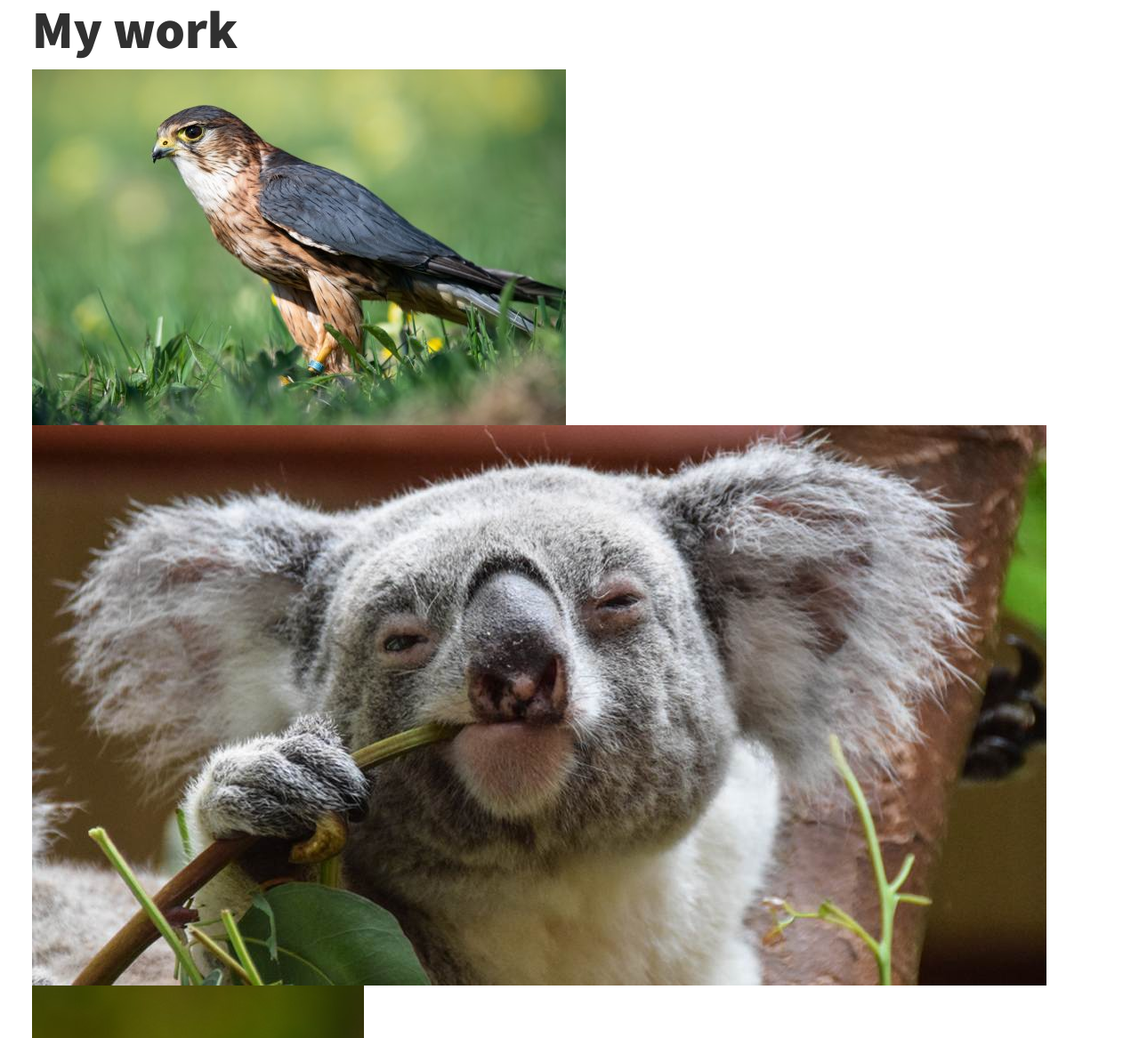
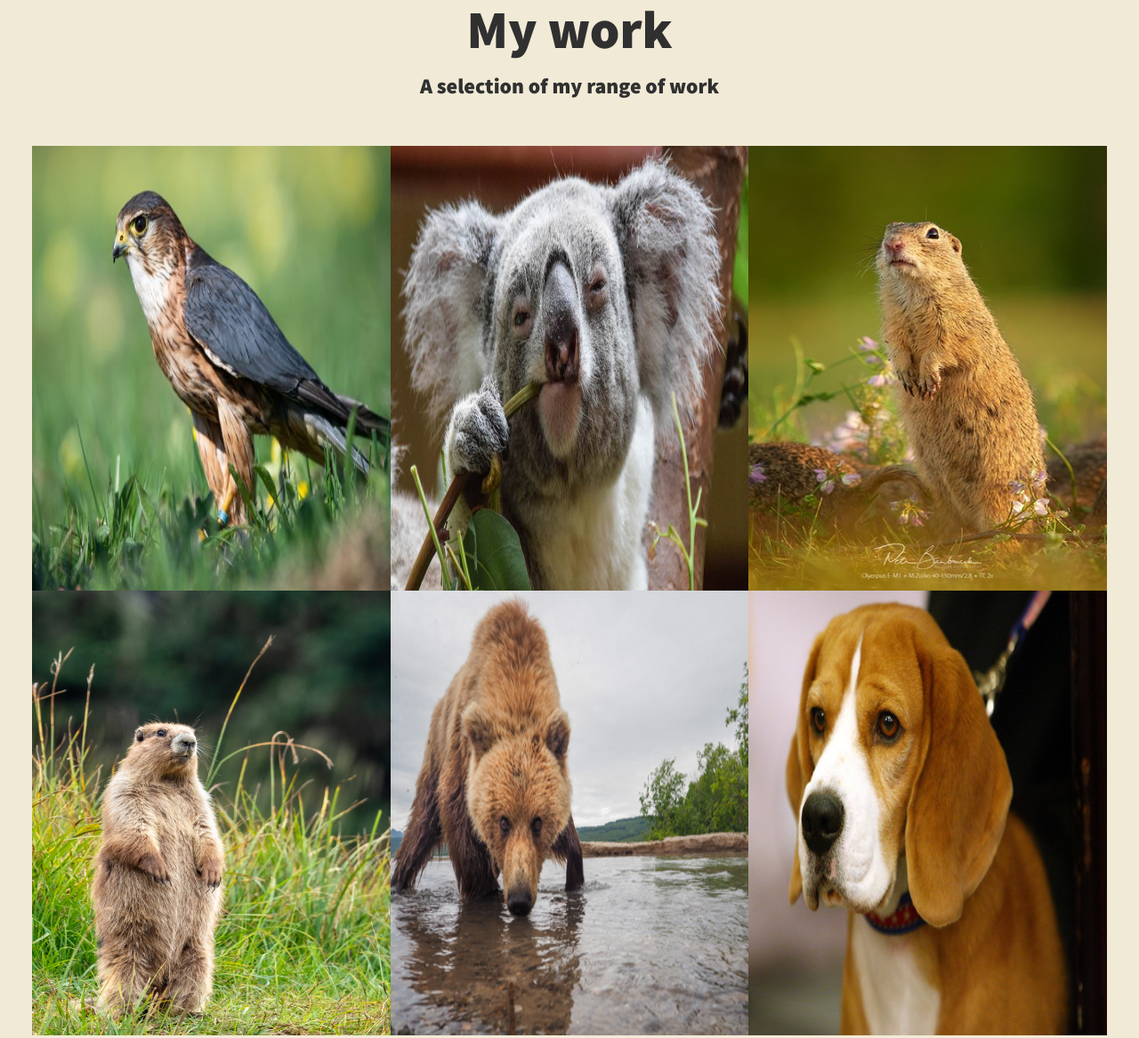
Before and after one commit to NB-famous/Steph_Portfolio, a plain HTML site: page index.html in a window 1280 px wide. Shown: the part 2255-3422 px from the top of the page at 89% size. Drawn offline with nearby package versions, Linux system fonts and the light colour scheme.

Commit message:
completed my work section styling

```diff
--- a/css/style.css
+++ b/css/style.css
@@ -121,6 +121,12 @@ h3 { font-size: var(--fs-h3) }
     padding: .25em 1em;
     font-family: var(--ff-secondary);
     margin-bottom: 1em;
+}
+
+.section__subtitle--work {
+    color: var(--clr-dark);
+    font-weight: var(--fw-bold);
+    margin-bottom: 2em;
 }
 
 
@@ -264,3 +270,40 @@ nav { display: none; }
         z-index: 2;
     }
 }
+
+
+/* My Work */
+
+.my-work {
+    background-color: var(--clr-accent);
+    color: var(--clr-dark);
+    text-align: center;
+}
+
+.portfolio {
+    display: grid;
+    grid-template-columns: repeat(auto-fit, minmax(400px, 1fr));
+    /* grid-template-columns: repeat(3, 1fr); */
+}
+
+.portfolio__item {
+    background: var(--clr-dark);
+    overflow: hidden;
+}
+
+.portfolio__img {
+    transition:
+        transform 750ms cubic-bezier(.5, 0, .5, 1),
+        opacity 250ms linear;
+}
+
+.portfolio__item:focus {
+    position: relative;
+    z-index: 2;
+}
+
+.portfolio__img:hover,
+.portfolio__item:focus .portfolio__img {
+    transform: scale(1.5);
+    opacity: .5;
+}
--- a/index.html
+++ b/index.html
@@ -81,38 +81,38 @@
 
     <!-- My Work -->
     <section class="my-work" id="work">
-        <h2 class="section__title">My work</h2>
-        <p class="section__subtitle"></p>
+        <h2 class="section__title section__title--work">My work</h2>
+            <p class="section__subtitle section__subtitle--work">A selection of my range of work</p>
 
         <div class="portfolio">
             <!-- Portfolio item 01 -->
             <a href="#" class="portfolio__item">
-                <img src="img/p1.jpg" alt="" class="portfolio__img">
+                <img src="img/p1.jpg" alt="" class="portfolio__img" style="height: 500px; width: 500px;">
             </a>
 
             <!-- Portfolio item 02 -->
             <a href="#" class="portfolio__item">
-                <img src="img/p2.jpg" alt="" class="portfolio__img">
+                <img src="img/p2.jpg" alt="" class="portfolio__img" style="height: 500px; width: 500px;">
             </a>
 
             <!-- Portfolio item 03 -->
             <a href="#" class="portfolio__item">
-                <img src="img/p3.jpg" alt="" class="portfolio__img">
+                <img src="img/p3.jpg" alt="" class="portfolio__img" style="height: 500px; width: 500px;">
             </a>
 
             <!-- Portfolio item 04 -->
             <a href="#" class="portfolio__item">
-                <img src="img/p4.jpg" alt="" class="portfolio__img">
+                <img src="img/p4.jpg" alt="" class="portfolio__img" style="height: 500px; width: 500px;">
             </a>
 
             <!-- Portfolio item 05 -->
             <a href="#" class="portfolio__item">
-                <img src="img/p5.jpg" alt="" class="portfolio__img">
+                <img src="img/p5.jpg" alt="" class="portfolio__img" style="height: 500px; width: 500px;">
             </a>
 
             <!-- Portfolio item 06 -->
             <a href="#" class="portfolio__item">
-                <img src="img/p6.jpg" alt="" class="portfolio__img">
+                <img src="img/p6.jpg" alt="" class="portfolio__img" style="height: 500px; width: 500px;">
             </a>
         </div>
     </section>
```
